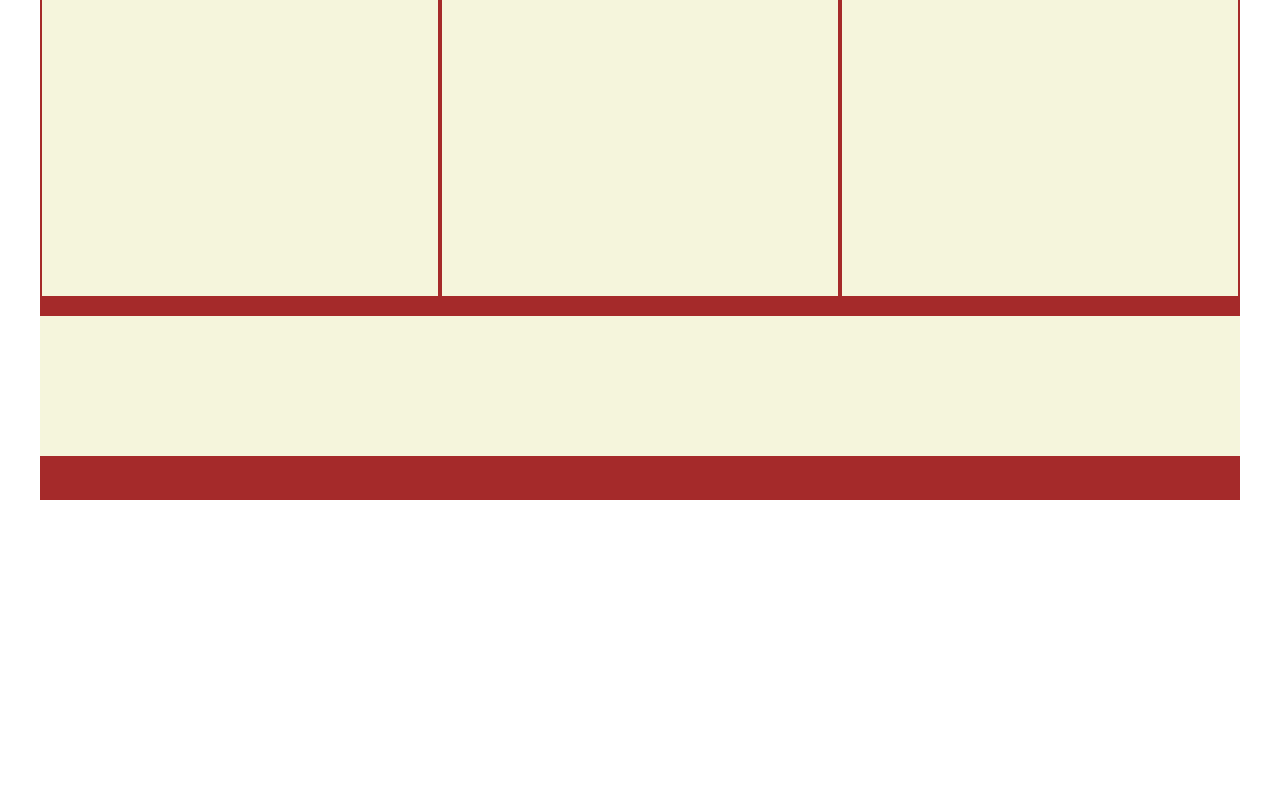
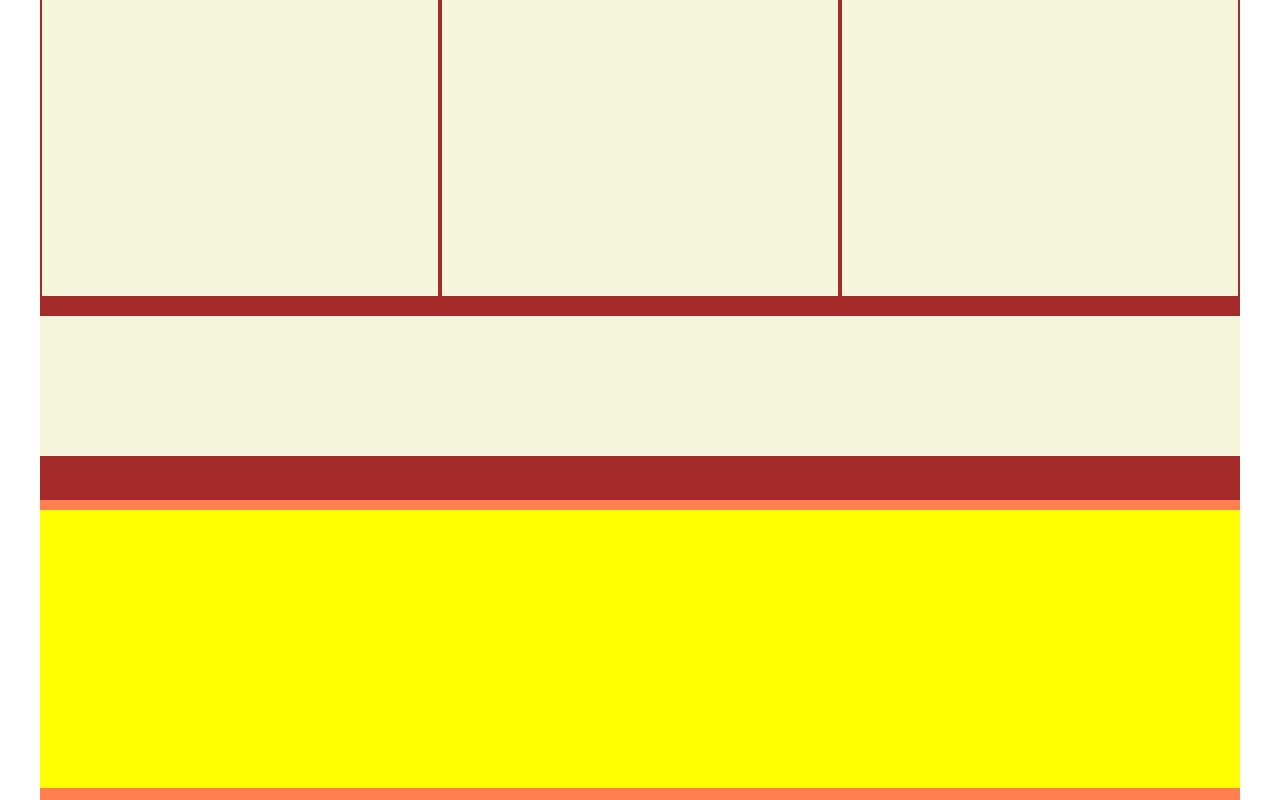
Before and after one commit to N1kola0s/htmlcss-dropbox, a plain HTML site: page index.html in a window 1280 px wide. Shown: the part 1050-1850 px from the top of the page. Before the commit the page ends 1550 px from the top, so only its background shows below. Drawn offline with Linux system fonts and the light colour scheme.

Commit message:
add partner section

```diff
--- a/assets/css/style.css
+++ b/assets/css/style.css
@@ -79,10 +79,6 @@ background: #FFD830;
     background-color: red;
     height: 100px;
 } */
-.debug .navigation{
-    height: 50px;
-    background-color: blueviolet;
-}
 
 
 .debug .col_50{
@@ -90,6 +86,24 @@ background: #FFD830;
     height: 30px;
     background-color: yellow;
 
+}
+
+.debug .col_100{
+    margin:10px 0;
+    height: 140px;
+    background-color: beige;
+}
+
+
+.debug .col_33{
+    margin:10px 2px;
+    height:626px;
+    background-color: beige;
+}
+
+.debug .navigation{
+    height: 50px;
+    background-color: blueviolet;
 }
 
 
@@ -105,15 +119,12 @@ background: #FFD830;
 }
 
 
-.debug .col_100{
-    margin:10px 0;
-    height: 140px;
-    background-color: beige;
+.debug .partner{
+    height:300px;
+    background-color: coral;
 }
 
 
-.debug .col_33{
-    margin:10px 2px;
-    height:626px;
-    background-color: beige;
+.debug .partner>.col_50{
+    height: 278px;
 }
--- a/index.html
+++ b/index.html
@@ -33,6 +33,12 @@
         </section>
         <!-- /.business -->
 
+        <section class="partner container">
+            <div class="col_50"></div>
+            <div class="col_50"></div>
+        </section>
+        <!-- /.partner -->
+
 
 
 
```
